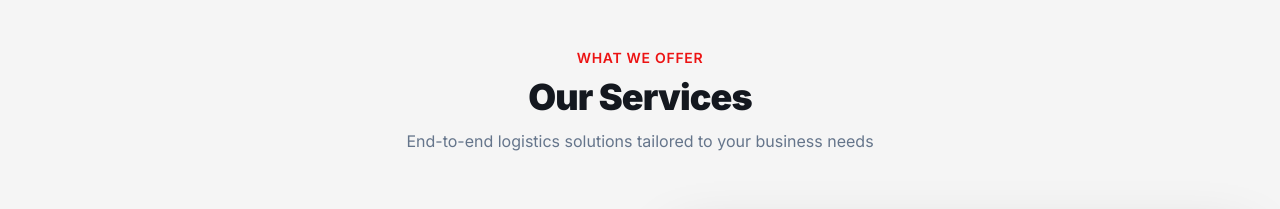
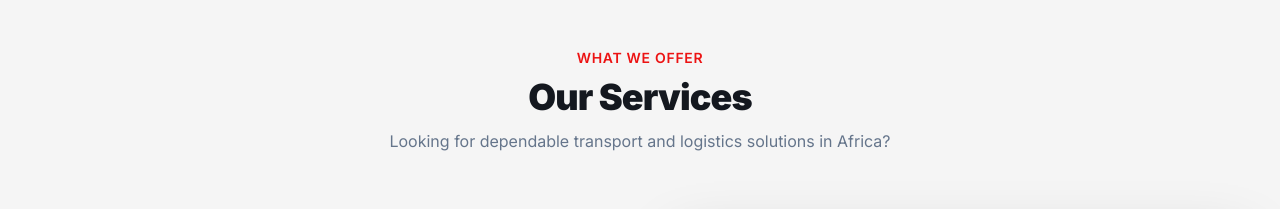
Before and after one commit to JosephOkumu/junubinlogistics, a React (Vite) app in the folder frontend/: page / in a window 1280 px wide. Shown: the part 780-989 px from the top of the page. Built offline with nearby package versions, Linux system fonts and the light colour scheme; the HTML template or start-up script is replaced by a standard one.

Commit message:
chore: modify our services section

```diff
--- a/frontend/src/pages/Index.tsx
+++ b/frontend/src/pages/Index.tsx
@@ -109,7 +109,7 @@ const Index = () => {
             <span className="text-accent-red font-semibold text-sm uppercase tracking-wider">What We Offer</span>
             <h2 className="text-3xl md:text-4xl font-black text-foreground mt-2">Our Services</h2>
             <p className="text-muted-foreground mt-3 max-w-xl mx-auto">
-              End-to-end logistics solutions tailored to your business needs
+              Looking for dependable transport and logistics solutions in Africa?
             </p>
           </div>
           <div className="space-y-20">
```
